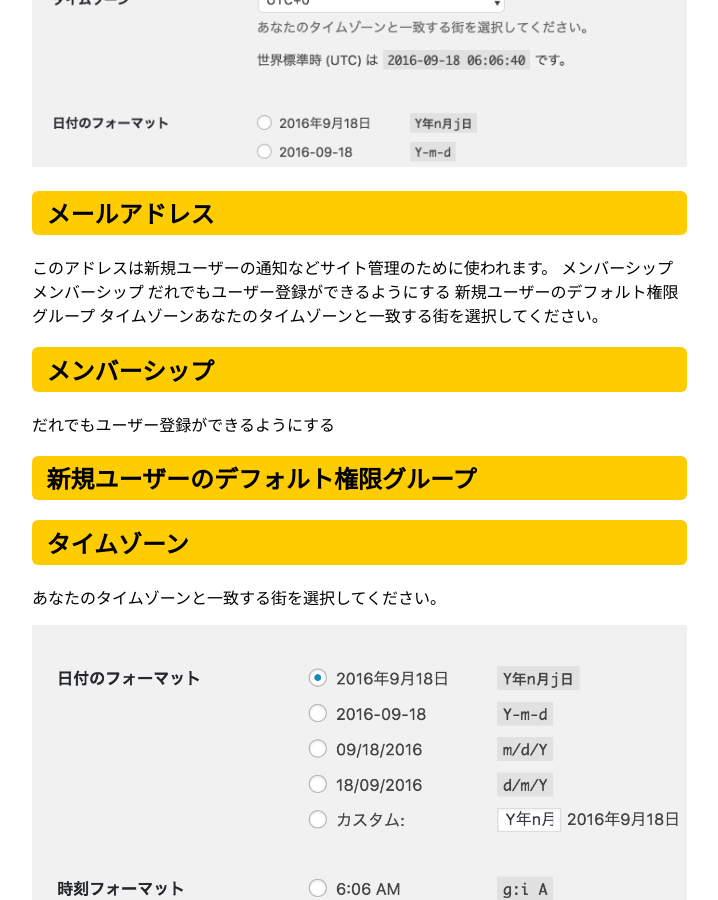
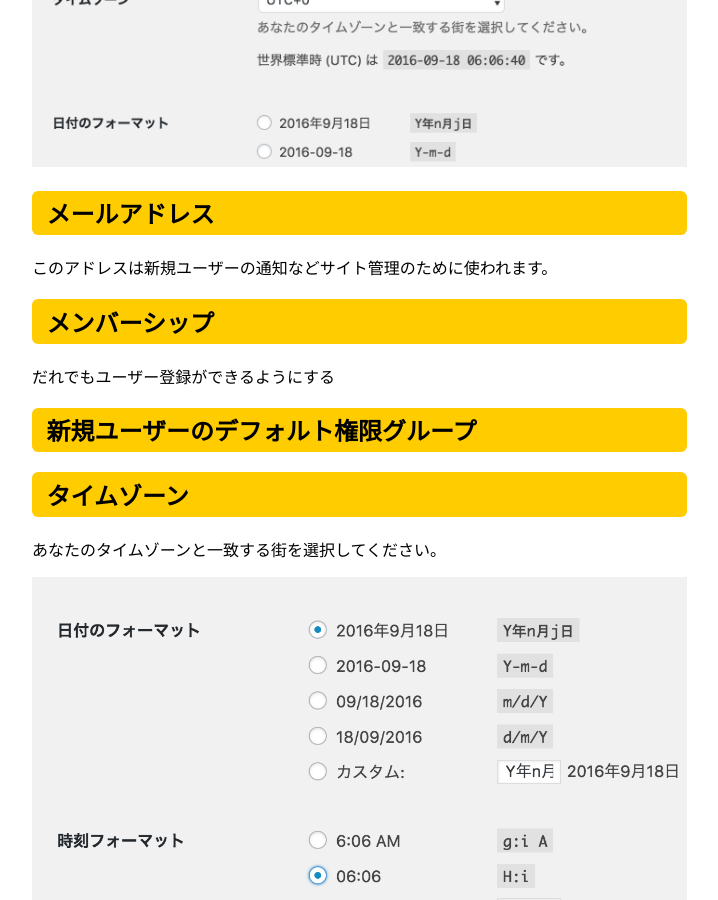
Before and after one commit to jawordpressorg/user-manual, a Jekyll site: the page built from 7_settei/index.md, in a window 1280 px wide and 900 px high, scrolled down 2345 px. Shown: the whole window, without its empty margins (423-1141 px from the left). Built offline with Jekyll 4.4.1, drawn with Linux system fonts in a browser that asks for light colours; nearby versions of some CDN libraries.

Commit message:
「メールアドレス」の部分の文章を修正
メールアドレスの項目に編集で一時的に使用していたとみられる不要な文章が残ってしまっていたので削除しました。

```diff
--- a/7_settei/index.md
+++ b/7_settei/index.md
@@ -36,9 +36,6 @@
     ## メールアドレス
 
     このアドレスは新規ユーザーの通知などサイト管理のために使われます。
-    メンバーシップメンバーシップ だれでもユーザー登録ができるようにする
-    新規ユーザーのデフォルト権限グループ
-    タイムゾーンあなたのタイムゾーンと一致する街を選択してください。
 
     ## メンバーシップ
 
```
